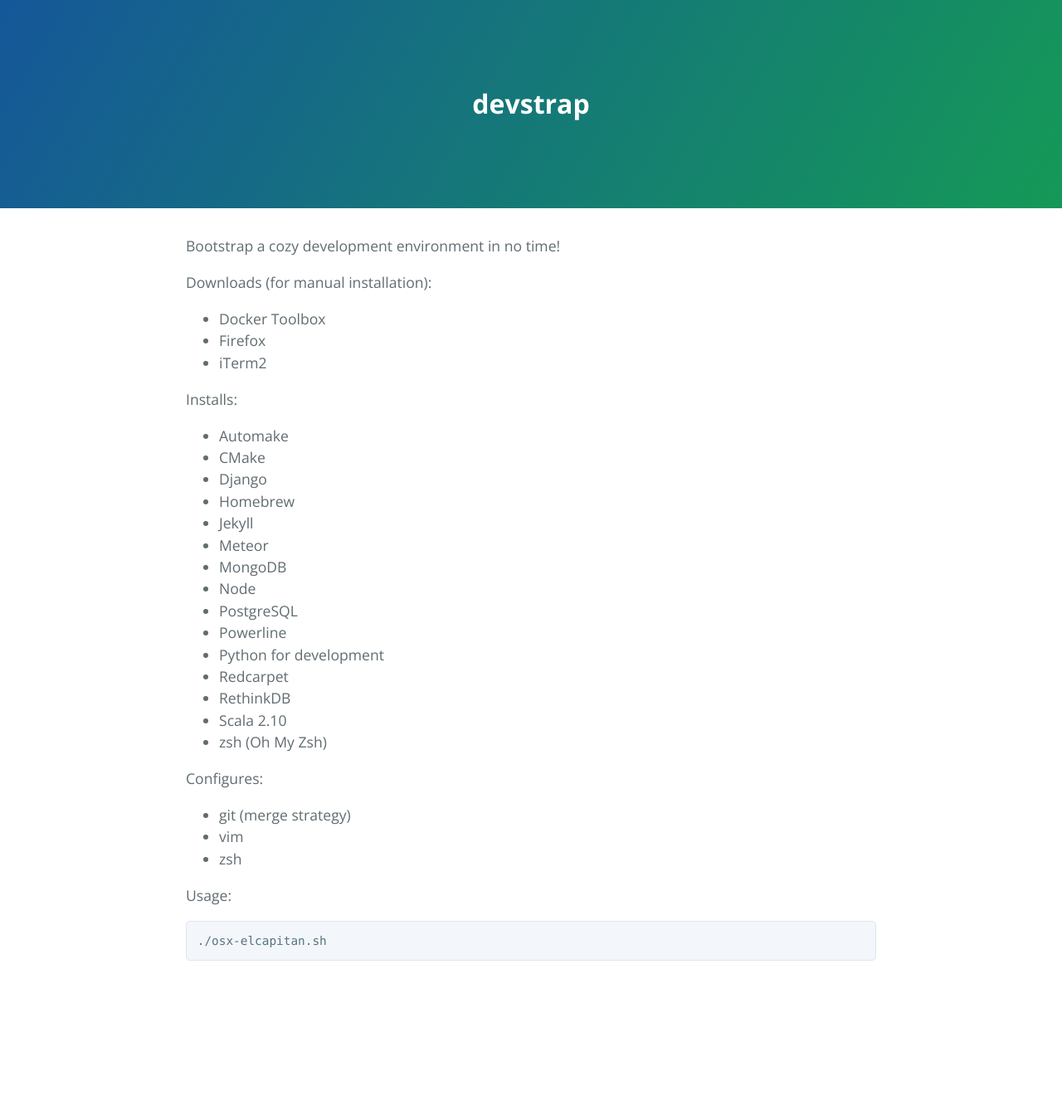
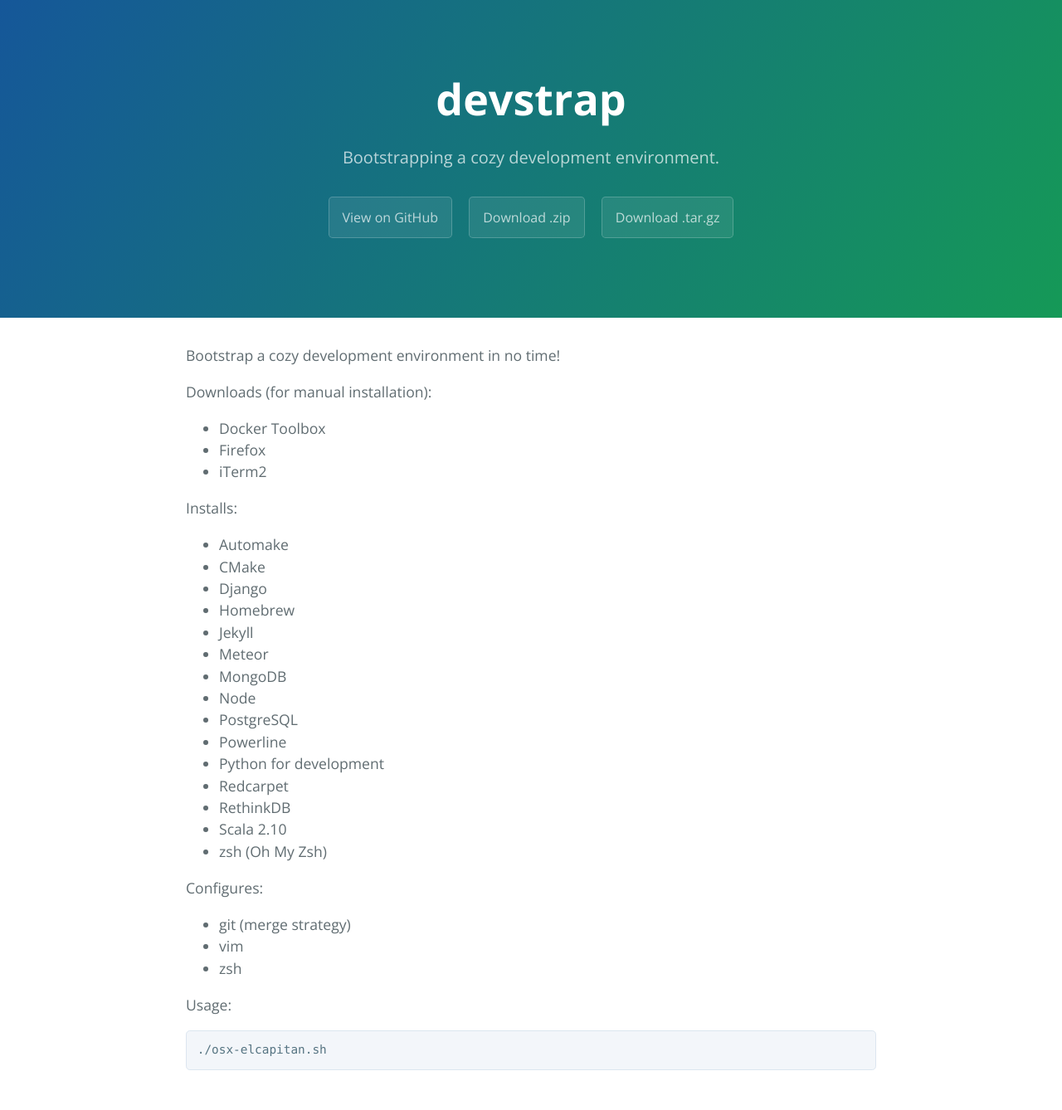
Before and after one commit to indiedotkim/devstrap, a Jekyll site: the page built from index.md, in a window 1280 px wide. Shown: the whole page at 83% size. Built offline with Jekyll 4.4.1, drawn with Linux system fonts in a browser that asks for light colours; Markdown is read by kramdown in place of the engine named in the settings; before the commit the page ends 1206 px from its top, so only the background shows below that.

Commit message:
Styling to match original gh-pages.

```diff
--- a/_layouts/index.html
+++ b/_layouts/index.html
@@ -11,7 +11,11 @@
   </head>
   <body>
     <section class="page-header">
-    <h1>{{ page.title }}</h1>
+    <h1 class="project-name">{{ page.title }}</h1>
+    <h2 class="project-tagline">{{ page.tagline }}</h2>
+      <a href="https://github.com/indiedotkim/devstrap" class="btn">View on GitHub</a>
+      <a href="https://github.com/indiedotkim/devstrap/zipball/master" class="btn">Download .zip</a>
+      <a href="https://github.com/indiedotkim/devstrap/tarball/master" class="btn">Download .tar.gz</a>
     </section>
 
     <section class="main-content">
--- a/index.md
+++ b/index.md
@@ -1,6 +1,7 @@
 ---
 layout: index
 title: devstrap
+tagline: Bootstrapping a cozy development environment.
 ---
 Bootstrap a cozy development environment in no time!
 
```
